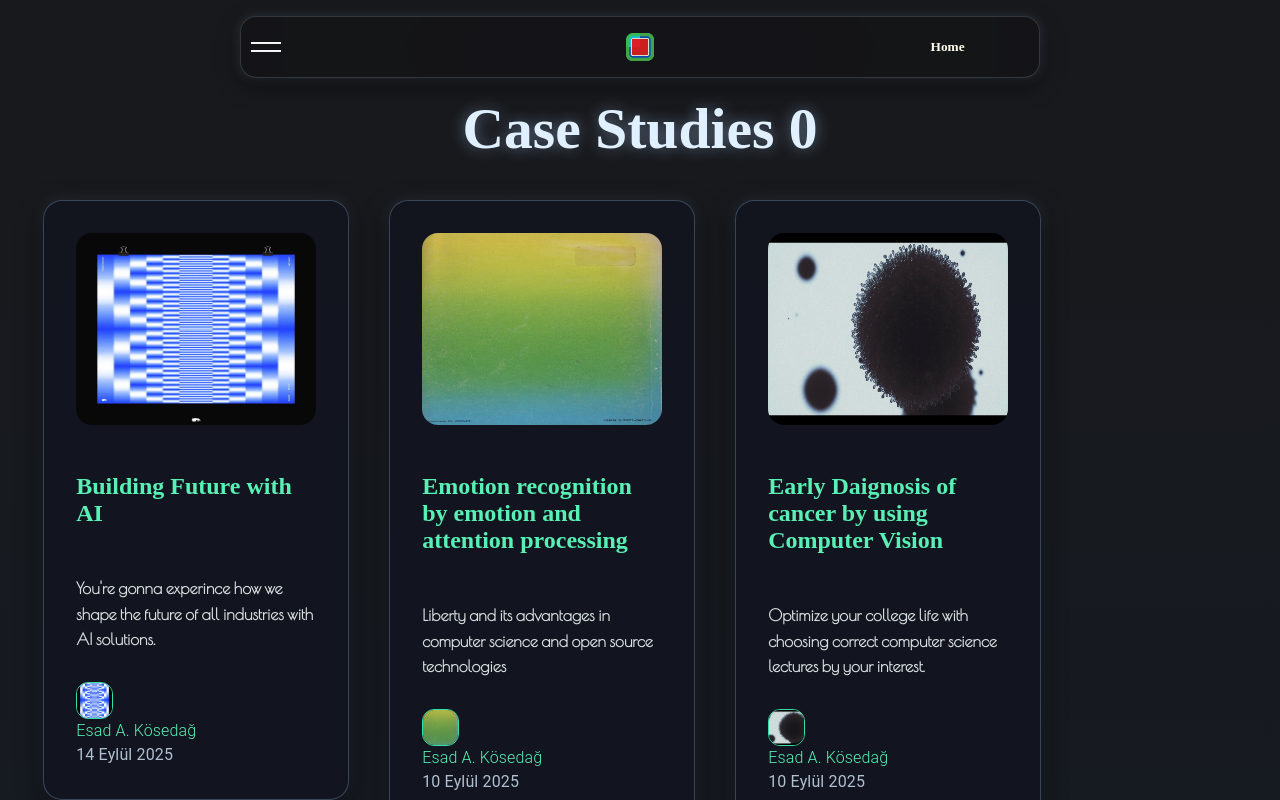
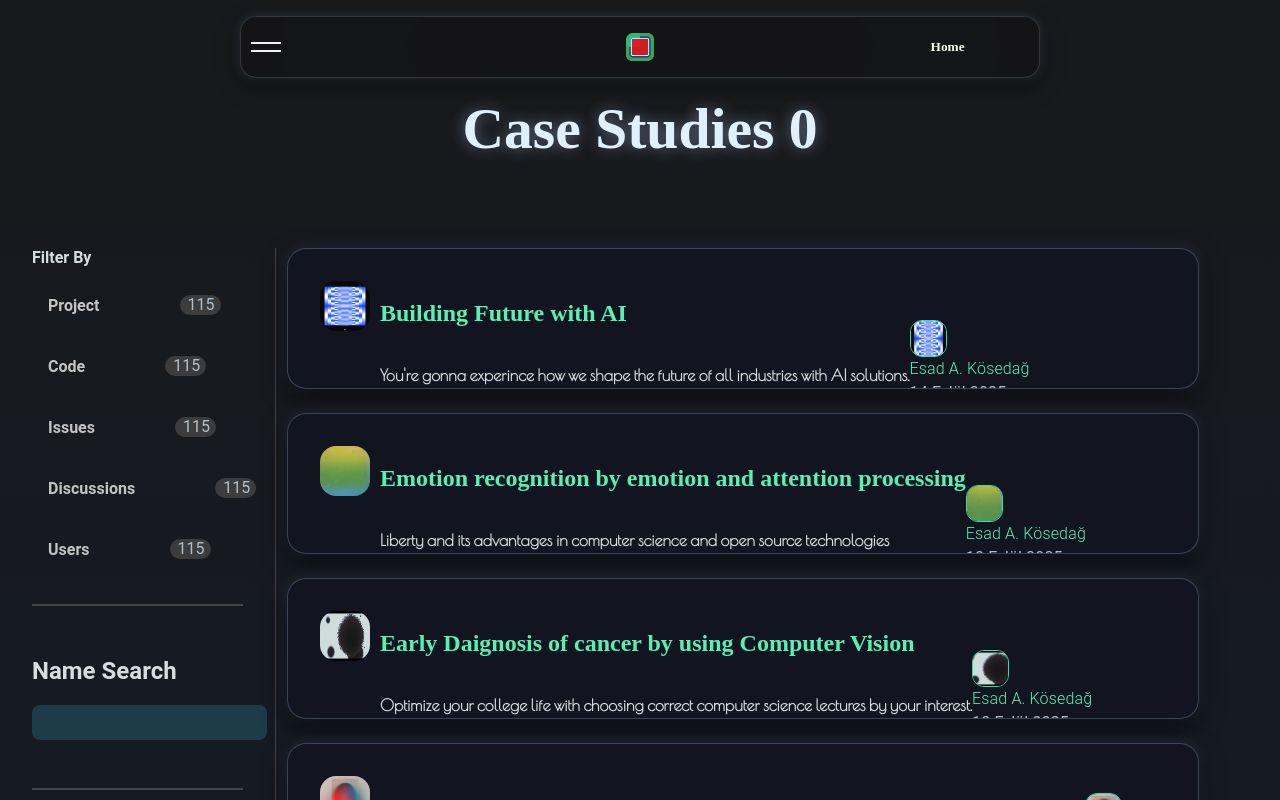
Before and after one commit to kaesit/mbs-blog-site, a React (Create React App) app: page /casestudies in a window 1280 px wide. Shown: the top 800 px of the page. Built offline with nearby package versions, Linux system fonts and the light colour scheme; some icons are missing; a web font is replaced by a local one.

Commit message:
Filter Section is added to Case Studies Page and also the case studies page design is now look like guthub based search

```diff
--- a/src/css/CaseStudies.css
+++ b/src/css/CaseStudies.css
@@ -1,9 +1,8 @@
-@import url('https://fonts.googleapis.com/css2?family=Lekton&display=swap');
-
+@import url("https://fonts.googleapis.com/css2?family=Lekton&display=swap");
 
 .case-blog-page {
   /* Daha modern ve kontrastlı bir arka plan gradienti */
-  background:linear-gradient(180deg, #18191c 0%, #161b22 50%, #161a20 100%);
+  background: linear-gradient(180deg, #18191c 0%, #161b22 50%, #161a20 100%);
   color: #d7dedf;
 
   font-family: "VVDS Fifties Exp SBold";
@@ -25,30 +24,110 @@
   text-shadow: 0 0 15px rgba(175, 210, 255, 0.45); /* Spotlight ile uyumlu daha belirgin bir ışık */
 }
 
+.case-studies-main-container {
+  display: flex;
+  float: left;
+  flex-direction: row;
+  max-width: 95vw;
+  width: 100%;
+  margin-top: 3rem;
+  margin-bottom: 6rem;
+  padding: 0 1rem;
+}
+
+.search-menu-container {
+  position: relative;
+  width: 20%;
+  font-family: "Roboto", sans-serif;
+  float: left;
+  display: flex;
+  flex-direction: column;
+  height: 100%;
+  justify-content: flex-end;
+  gap: 1rem;
+  margin-bottom: 2rem;
+  border-right: 1px solid rgba(83, 80, 80, 0.776);
+}
+
+.case-studies-divider {
+  border: 1px solid rgba(83, 80, 80, 0.776);
+  height: auto;
+  margin-right: 2rem;
+}
+
+.case-studies-blog-filter-buttons {
+  display: flex;
+  flex-direction: row;
+  width: 75%;
+  height: 45px;
+  padding: 0 1rem;
+  align-items: center;
+  text-decoration: none;
+  color: rgb(196, 196, 196);
+}
+.case-studies-blog-filter-buttons:hover {
+  cursor: pointer;
+  color: #58f0b5;
+  background-color: rgb(37, 37, 37);
+  border-radius: 5px;
+}
+.filter-count {
+  position: relative;
+  width: 25px;
+  height: 20px;
+  display: flex;
+  text-decoration: dotted;
+  text-align: center;
+  background-color: rgba(79, 78, 78, 0.676);
+  border-radius: 25px;
+  padding: 0 0.5rem;
+  left: 80px;
+  color: #b0c0d0;
+  text-decoration: none;
+  font-weight: 400;
+}
+
+.text-input
+{
+  position: relative;
+  width: 90%;
+  height: 35px;
+  border-radius: 8px;
+  border: none;
+  padding: 0 0.5rem;
+  background-color: rgba(34, 74, 92, 0.676);
+  color: #d7dedf;
+  font-size: 1rem;
+  margin-bottom: 1rem;
+}
 .case-blog-list {
   position: relative;
   display: flex;
+  flex-direction: column;
   flex-wrap: wrap;
   left: 0.7rem;
   grid-template-columns: 1fr;
-  width: 100%;
-  gap: 2.5rem;
-  max-width: 95vw;
+  width: 75%;
+  gap: 1.5rem;
   scroll-behavior: smooth;
 }
 
 .case-blog-image {
-  width: 100%;
-  height: 12rem;
+  position: relative;
+  float: left;
+  width: 50px;
+  height: 50px;
   border-radius: 1rem;
-  margin-bottom: 1rem;
 }
 
 .case-blog-card {
+  display: flex;
+  flex-direction: row;
   font-family: Lekton;
   font-weight: 700;
   border-radius: 1.2rem;
-  max-width: 240px;
+  max-width: 100%;
+  max-height: 75px;
   flex-direction: column;
   height: 100%;
   /* Spotlight kartın arka plandan daha belirgin olması için bazı ayarlamalar */
@@ -65,12 +144,15 @@
 
 .case-blog-content {
   display: flex;
+  position: relative;
+  float: right;
   flex-direction: column;
-  gap: 0.8rem;
   height: 100%;
 }
 
 .case-blog-post-title {
+  position: relative;
+  float: right;
   border-radius: 1.75rem;
   color: #58f0b5; /* Daha canlı bir yeşil tonu */
 }
@@ -80,6 +162,15 @@
   line-height: 1.6;
   color: #d7dedf;
   flex-grow: 1;
+}
+
+.case-blog-meta {
+  position: relative;
+  float: right;
+  align-items: center;
+  gap: 0.8rem;
+  border-radius: 0.75rem;
+  margin-top: auto;
 }
 
 .case-blog-meta > a {
--- a/src/pages/CaseStudies.tsx
+++ b/src/pages/CaseStudies.tsx
@@ -8,10 +8,8 @@ import image3 from "../img/image13.jpg";
 import image4 from "../img/image14.jpg";
 import image5 from "../img/image15.jpg";
 
-
 import { Skeleton, Avatar, Typography } from "@mui/material";
 import { styled } from "@mui/material/styles";
-
 
 interface BlogPost {
   id: number;
@@ -30,7 +28,6 @@ const BlogAvatar = styled(Avatar)({
   borderRadius: "0.75rem",
 });
 
-
 const CaseStudies: React.FC = () => {
   const [loading, setLoading] = useState(true);
   const [posts, setPosts] = useState<BlogPost[]>([]);
@@ -46,7 +43,7 @@ const CaseStudies: React.FC = () => {
           excerpt:
             "You're gonna experince how we shape the future of all industries with AI solutions.",
           author: "Esad A. Kösedağ",
-          author_image:image,
+          author_image: image,
           date: "14 Eylül 2025",
         },
         {
@@ -56,7 +53,7 @@ const CaseStudies: React.FC = () => {
           excerpt:
             "Liberty and its advantages in computer science and open source technologies",
           author: "Esad A. Kösedağ",
-          author_image:image2,
+          author_image: image2,
           date: "10 Eylül 2025",
         },
         {
@@ -66,7 +63,7 @@ const CaseStudies: React.FC = () => {
           excerpt:
             "Optimize your college life with choosing correct computer science lectures by your interest.",
           author: "Esad A. Kösedağ",
-          author_image:image3,
+          author_image: image3,
           date: "10 Eylül 2025",
         },
         {
@@ -76,7 +73,7 @@ const CaseStudies: React.FC = () => {
           excerpt:
             "AI powered game engine tools and new game production methods are really changing the game development but at same time stories are evolving backwards.",
           author: "Esad A. Kösedağ",
-          author_image:image4,
+          author_image: image4,
           date: "10 Eylül 2025",
         },
         {
@@ -86,7 +83,7 @@ const CaseStudies: React.FC = () => {
           excerpt:
             "Tesla's new optimus robots are gonna help us to colonize mars.",
           author: "Esad A. Kösedağ",
-          author_image:image5,
+          author_image: image5,
           date: "10 Eylül 2025",
         },
       ]);
@@ -99,6 +96,38 @@ const CaseStudies: React.FC = () => {
       <header className="case-blog-header">
         <h1 className="case-blog-title">Case Studies 0 </h1>
       </header>
+
+      <div className="case-studies-main-container">
+        <div className="search-menu-container">
+          Filter By
+          <a className="case-studies-blog-filter-buttons" href="">
+            Project
+            <div className="filter-count">115</div>
+          </a>
+          <a className="case-studies-blog-filter-buttons" href="">
+            Code
+            <div className="filter-count">115</div>
+          </a>
+          <a className="case-studies-blog-filter-buttons" href="">
+            Issues
+            <div className="filter-count">115</div>
+          </a>
+          <a className="case-studies-blog-filter-buttons" href="">
+            Discussions
+            <div className="filter-count">115</div>
+          </a>
+          <a className="case-studies-blog-filter-buttons" href="">
+            Users
+            <div className="filter-count">115</div>
+          </a>
+          <pre className="case-studies-divider"></pre>
+          <div>
+            <h2>Name Search</h2>
+            <input className="text-input" type="text" />
+          </div>
+          <pre className="case-studies-divider"></pre>
+          <div></div>
+        </div>
 
         <div className="case-blog-list">
           {loading
@@ -128,21 +157,35 @@ const CaseStudies: React.FC = () => {
                   position={{ x: 12, y: 12 }}
                 >
                   <div className="case-blog-content">
+                    <div style={{ display: "flex", flexDirection: "row" }}>
                       <img className="case-blog-image" src={post.img} alt="" />
+                      <div
+                        style={{
+                          display: "flex",
+                          flexDirection: "column",
+                          gap: "0",
+                          marginLeft: "0.6rem",
+                        }}
+                      >
                         <h2 className="case-blog-post-title">{post.title}</h2>
                         <p className="case-blog-excerpt">{post.excerpt}</p>
+                      </div>
                       <div className="case-blog-meta">
                         <BlogAvatar alt="Author" src={post.author_image} />
                         <div>
                           <Typography className="case-blog-author">
                             <a href="/about">{post.author}</a>
                           </Typography>
-                      <Typography className="case-blog-date">{post.date}</Typography>
+                          <Typography className="case-blog-date">
+                            {post.date}
+                          </Typography>
+                        </div>
                       </div>
                     </div>
                   </div>
                 </SpotlightCard>
               ))}
+        </div>
       </div>
       <div
         className="footer-wrapper"
```
Lines whose indentation alone changed are shown as unchanged.
